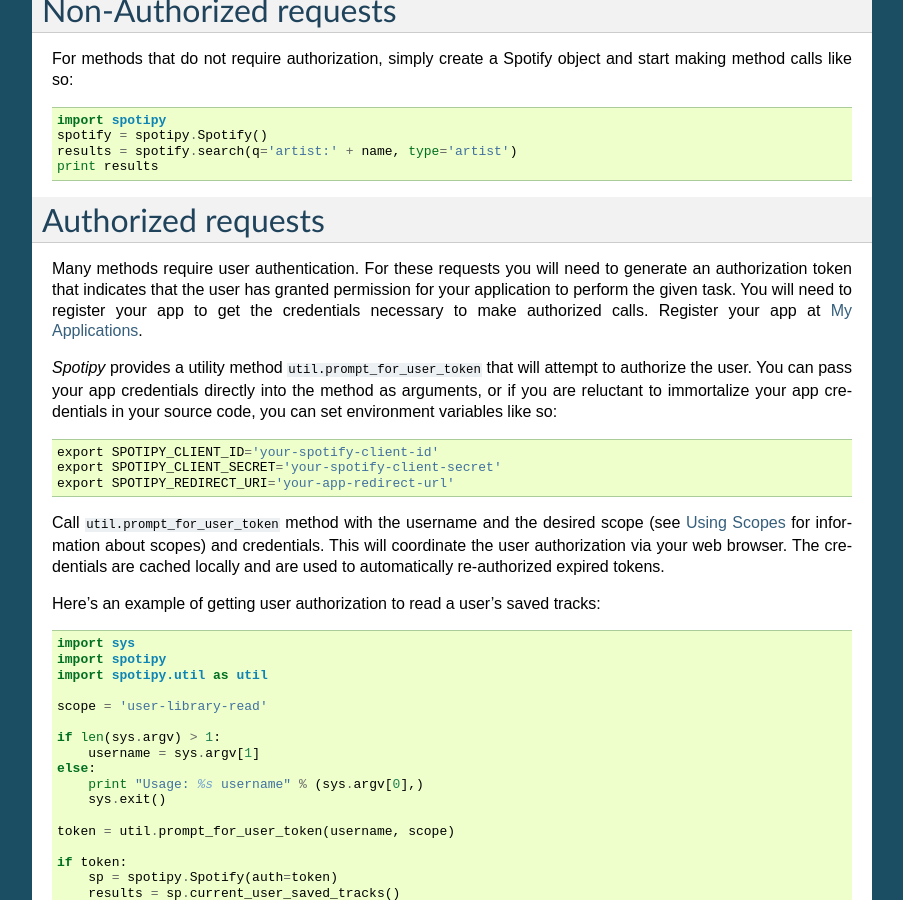
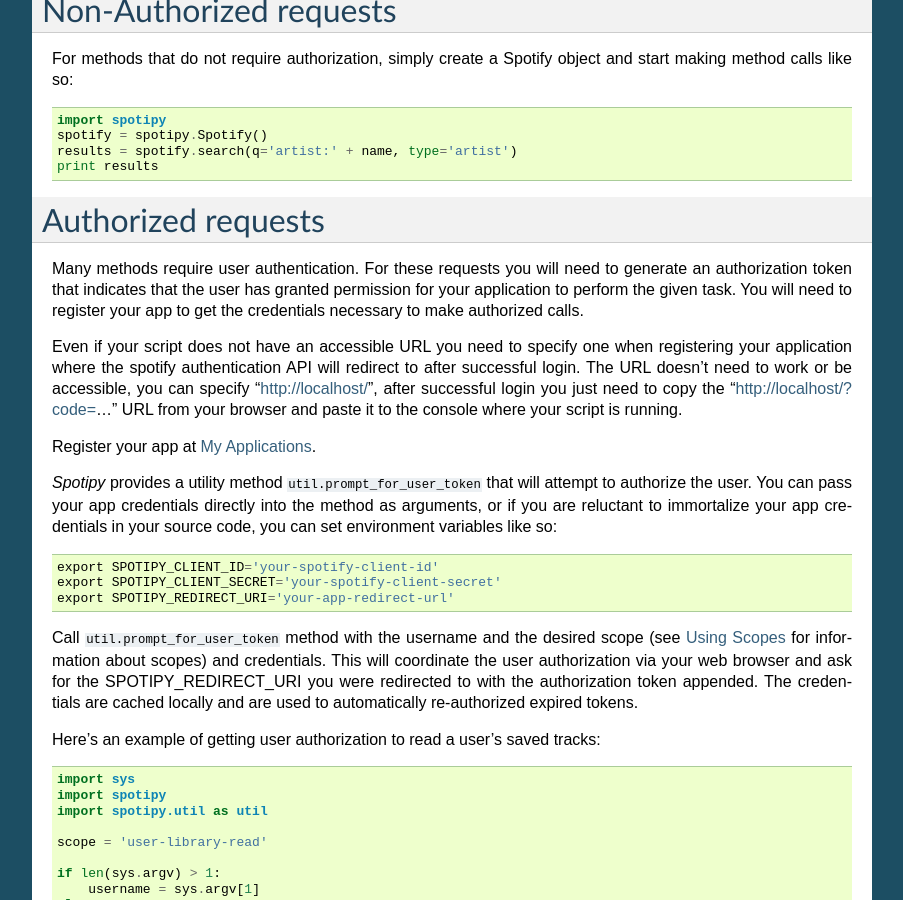
Before and after one commit to spotipy-dev/spotipy, a Sphinx documentation site: the page built from docs/index.rst, in a window 1280 px wide and 900 px high, scrolled down 1737 px. Shown: the whole window, without its empty margins (198-1101 px from the left). Built offline with Sphinx 7.4.7, drawn with Linux system fonts in a browser that asks for light colours.

Commit message:
clarify SPOTIPY_REDIRECT_URI registration/authentication process

```diff
--- a/docs/index.rst
+++ b/docs/index.rst
@@ -98,6 +98,14 @@
 generate an authorization token that indicates that the user has granted
 permission for your application to perform the given task.  You will need to
 register your app to get the credentials necessary to make authorized calls.
+
+Even if your script does not have an accessible URL you need to specify one
+when registering your application where the spotify authentication API will
+redirect to after successful login. The URL doesn't need to work or be
+accessible, you can specify "http://localhost/", after successful login you
+just need to copy the "http://localhost/?code=..." URL from your browser
+and paste it to the console where your script is running.
+
 Register your app at
 `My Applications
 <https://developer.spotify.com/my-applications/#!/applications>`_.
@@ -117,8 +125,9 @@
 desired scope (see `Using
 Scopes <https://developer.spotify.com/web-api/using-scopes/>`_ for information
 about scopes) and credentials. This will coordinate the user authorization via
-your web browser.  The credentials are cached locally and are used to automatically
-re-authorized expired tokens.
+your web browser and ask for the SPOTIPY_REDIRECT_URI you were redirected to
+with the authorization token appended. The credentials are cached locally and
+are used to automatically re-authorized expired tokens.
 
 Here's an example of getting user authorization to read a user's saved tracks::
 
```
